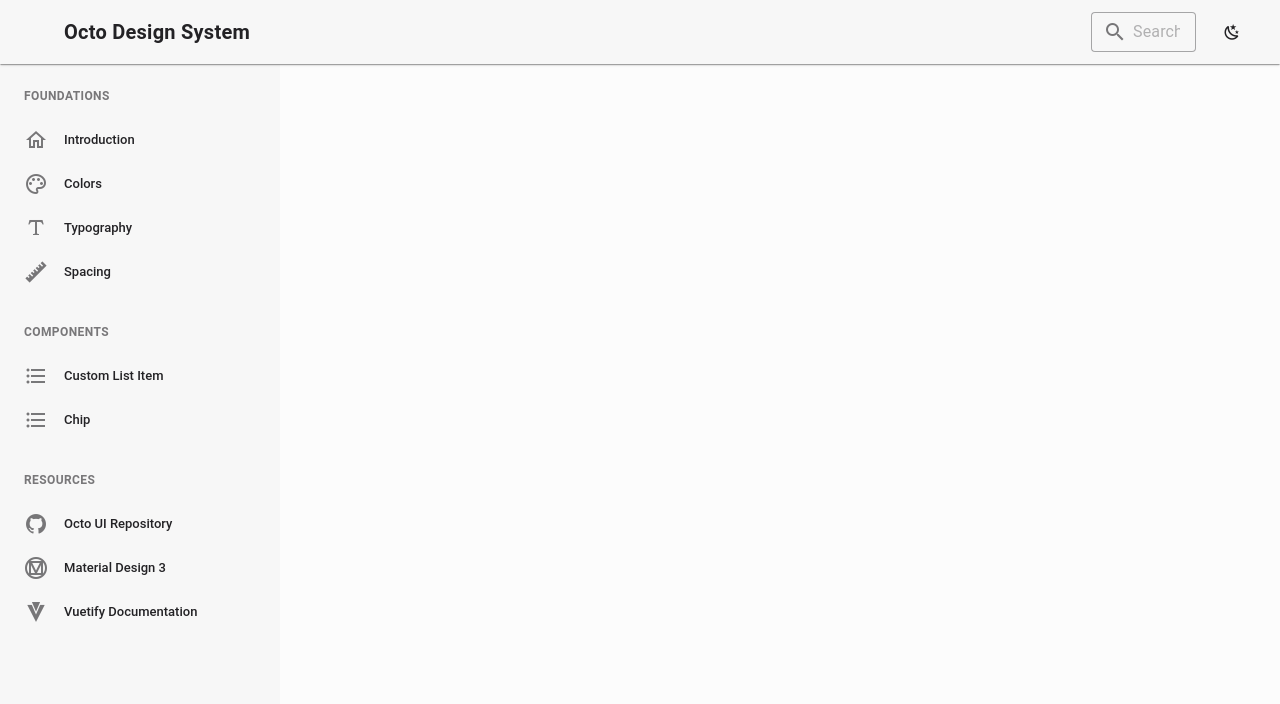
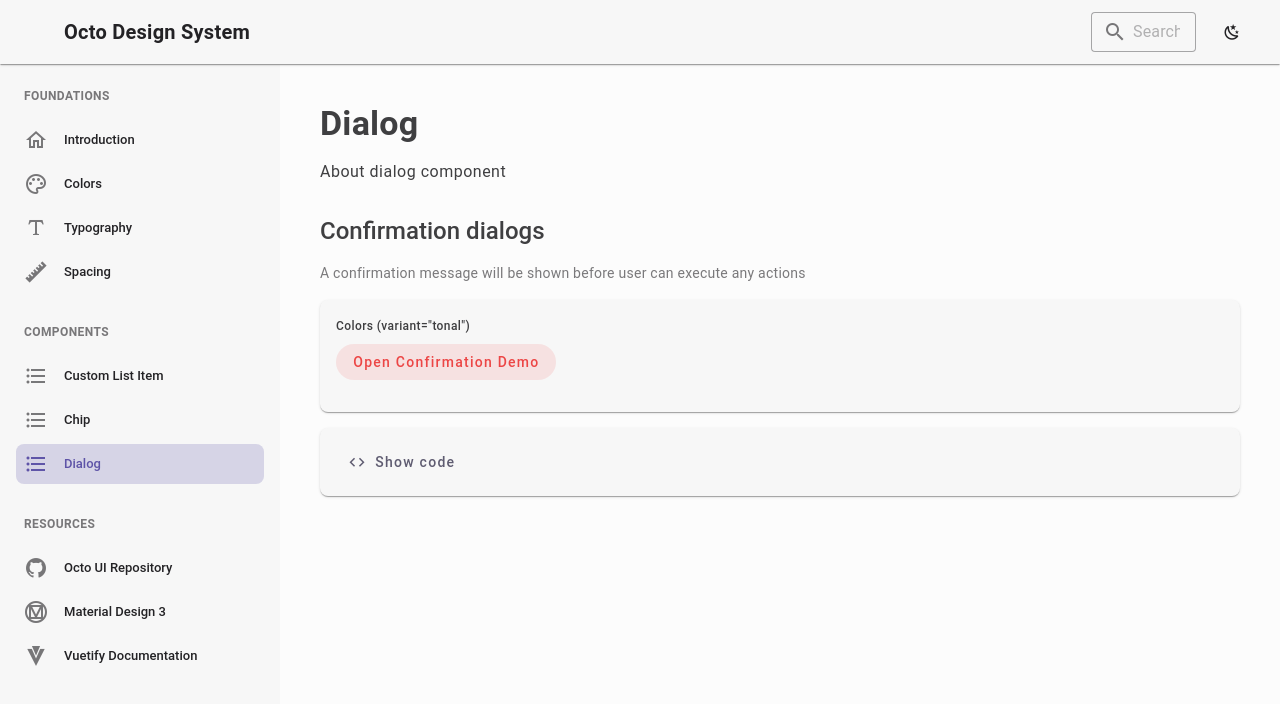
Before and after one commit to cs-alphaus/Octo-Design-System, a Vue app: page /components/dialog in a window 1280 px wide. Shown: the top 704 px of the page. Built offline with nearby package versions, Linux system fonts and the light colour scheme.

Commit message:
introduced new dialog patterns

```diff
--- a/src/App.vue
+++ b/src/App.vue
@@ -150,6 +150,11 @@ const componentItems = [
     title: 'Chip',
     path: '/components/chips',
     icon: 'mdi-format-list-bulleted'
+  },
+  {
+    title: 'Dialog',
+    path: '/components/dialog',
+    icon: 'mdi-format-list-bulleted'
   }
 ]
 
--- a/src/router/index.ts
+++ b/src/router/index.ts
@@ -36,6 +36,11 @@ const router = createRouter({
       path: '/components/chips',
       name: 'Chips',
       component: () => import('@/views/components/Chips.vue')
+    },
+    {
+      path: '/components/dialog',
+      name: 'Dialog',
+      component: () => import('@/views/components/Dialog.vue')
     }
   ]
 })
--- a/src/views/components/Dialog.vue
+++ b/src/views/components/Dialog.vue
@@ -0,0 +1,135 @@
+<template>
+    <div>
+        <div class="mb-8">
+            <h1 class="text-h4 font-weight-bold mb-4">Dialog</h1>
+            <p class="text-body-1 mb-6">
+                About dialog component
+            </p>
+        </div>
+
+        <!-- Display Chips - All Available Props -->
+        <div class="mb-8">
+            <h2 class="text-h5 font-weight-medium mb-4">Confirmation dialogs</h2>
+            <p class="text-body-2 mb-4 text-medium-emphasis">
+                A confirmation message will be shown before user can execute any actions
+            </p>
+
+            <!-- Live Example -->
+            <v-card class="mb-4">
+                <v-card-text>
+                    <div class="mb-4">
+                        <p class="text-caption font-weight-medium mb-2">Colors (variant="tonal")</p>
+                        <v-btn color="error" variant="tonal" @click="confirmationDialogDemo = true">
+                            Open Confirmation Demo
+                        </v-btn>
+                    </div>
+                </v-card-text>
+            </v-card>
+
+            <!-- Dialog code -->
+            <v-dialog v-model="confirmationDialogDemo" width="400">
+                <v-card rounded="xl">
+                    <v-card-title class="">Delete item</v-card-title>
+                    <v-sheet class="d-flex align-center pa-4">
+                        <div class="pr-4">
+                            <v-icon icon="mdi-alert-circle" color="error" size="48"/>
+                        </div>
+                        <div>
+                            <span>Are you sure you want to delete this item? This action cannot be undone.</span>
+                        </div>
+                    </v-sheet>
+                    <v-card-actions class="pa-4">
+                        <div class="w-100 d-flex">
+                            <div class="mr-2 w-50">
+                                <v-btn prepend-icon="$close" variant="tonal" :block="true" @click="confirmationDialogDemo = false">Cancel</v-btn>
+                            </div>
+                            <div class="w-50">
+                                <v-btn prepend-icon="$trash" variant="tonal" color="error" :block="true" @click="confirmationDialogDemo = false">Delete</v-btn>
+                            </div>
+                        </div>
+                    </v-card-actions>
+                </v-card>
+            </v-dialog>
+
+            <!-- Code Section -->
+            <v-card>
+                <v-card-text class="pa-0">
+                    <v-btn @click="showDisplayCode = !showDisplayCode" variant="text" prepend-icon="mdi-code-tags"
+                        class="ma-4">
+                        {{ showDisplayCode ? 'Hide code' : 'Show code' }}
+                    </v-btn>
+
+                    <v-expand-transition>
+                        <div v-if="showDisplayCode">
+                            <v-divider />
+                            <pre class="pa-4 text-caption code-block" v-html="highlightedDisplayCode"></pre>
+                        </div>
+                    </v-expand-transition>
+                </v-card-text>
+            </v-card>
+        </div>
+    </div>
+</template>
+
+<script setup lang="ts">
+import { ref, computed } from 'vue'
+
+// Reactive variables for dialog and code display
+const confirmationDialogDemo = ref(false)
+const showDisplayCode = ref(false)
+
+// Code example
+const displayCodeExample = `<template>
+  <v-btn color="error" variant="tonal" @click="dialog = true">
+    Open Confirmation
+  </v-btn>
+
+  <v-dialog v-model="dialog" width="400">
+    <v-card rounded="xl">
+      <v-card-title>Delete item</v-card-title>
+      <v-sheet class="d-flex align-center pa-6">
+        <div class="pr-6">
+          <v-icon icon="mdi-alert-circle" color="error" size="48"/>
+        </div>
+        <div>
+          <span>Are you sure you want to delete this item? This action cannot be undone.</span>
+        </div>
+      </v-sheet>
+      <v-card-actions>
+        <div class="w-100 d-flex">
+          <div class="mr-2 w-50">
+            <v-btn prepend-icon="$close" variant="tonal" :block="true" @click="dialog = false">
+              Cancel
+            </v-btn>
+          </div>
+          <div class="w-50">
+            <v-btn prepend-icon="$trash" variant="tonal" color="error" :block="true" @click="dialog = false">
+              Delete
+            </v-btn>
+          </div>
+        </div>
+      </v-card-actions>
+    </v-card>
+  </v-dialog>
+</template>
+
+<script setup lang="ts">
+import { ref } from 'vue'
+
+const dialog = ref(false)
+<\/script>`
+
+// Computed property for code display
+const highlightedDisplayCode = computed(() =>
+  displayCodeExample.replace(/</g, '&lt;').replace(/>/g, '&gt;')
+)
+</script>
+
+<style scoped>
+.code-block {
+  background: #1e1e1e !important;
+  color: #d4d4d4;
+  overflow-x: auto;
+  border-radius: 8px;
+}
+</style>
```
